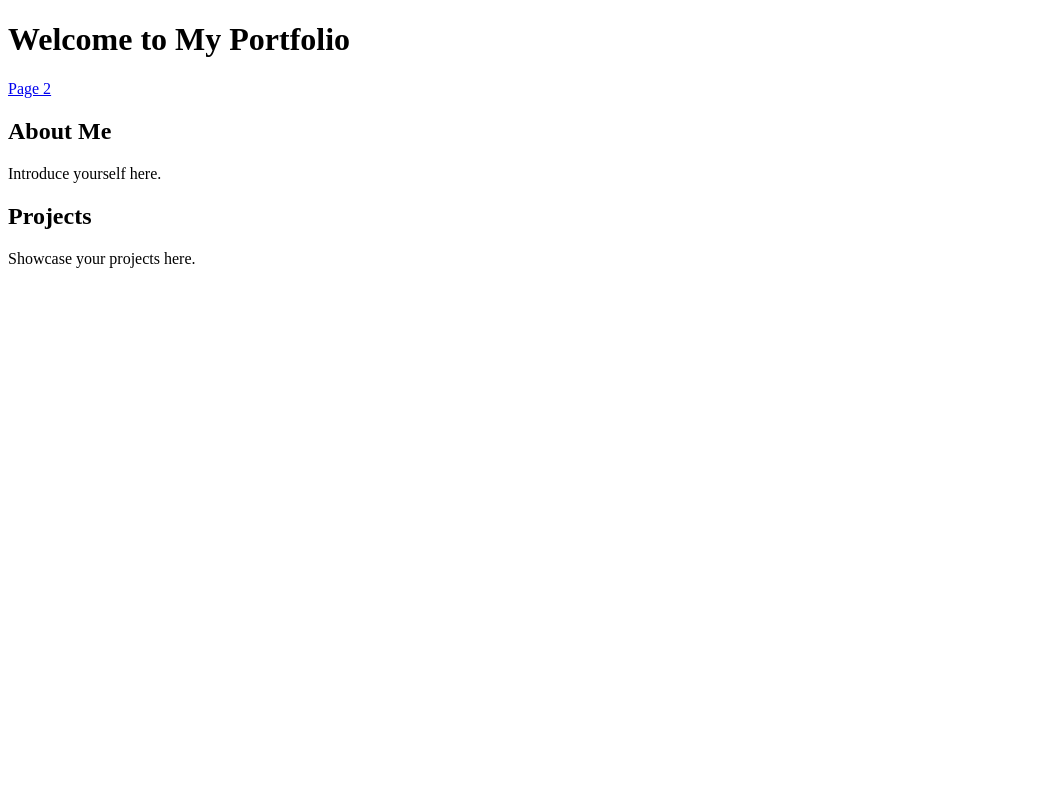
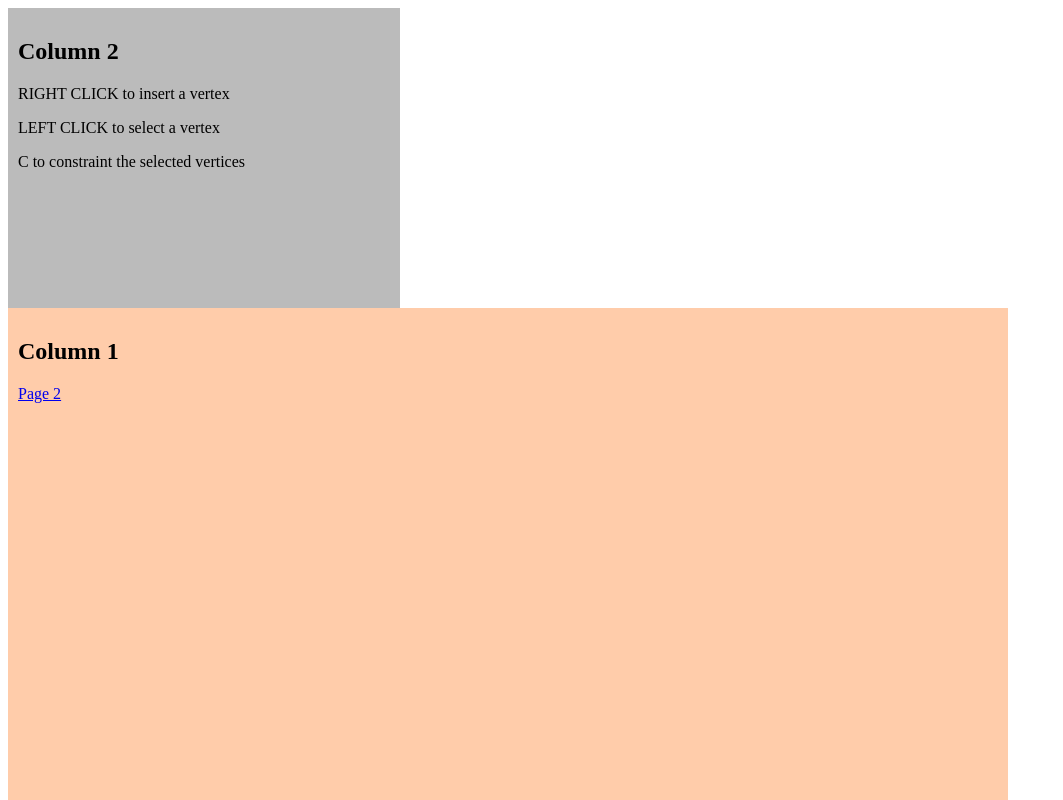
Before and after one commit to Smutekj/Smutekj.github.io, a plain HTML site: page index.html in a window 1280 px wide. Shown: the top 800 px of the page, without its empty margins (0-1063 px from the left). Drawn offline with Linux system fonts and the light colour scheme.

Commit message:
stole some html, lol

```diff
--- a/index.html
+++ b/index.html
@@ -1,23 +1,54 @@
 <!DOCTYPE html>
-<html lang="en">
-<head>
-    <meta charset="UTF-8">
-    <meta name="viewport" content="width=device-width, initial-scale=1.0">
-    <title>My Portfolio</title>
-    <link rel="stylesheet" href="styles.css">
+<html>
+    <head>
+        <meta charset="UTF-8">
+        <meta name="viewport" content="width=device-width, initial-scale=1">
+        <link rel="stylesheet" href="styles.css">
+<style>
+* {
+  box-sizing: border-box;
+}
+
+/* Create two equal columns that floats next to each other */
+.column {
+  float: left;
+  width: 31%;
+  padding: 10px;
+  height: 300px; /* Should be removed. Only for demonstration */
+}
+.column2 {
+  float: left;
+  width: 1000px;
+  padding: 10px;
+  height: 1000px; /* Should be removed. Only for demonstration */
+}
+
+/* Clear floats after the columns */
+.row:after {
+  content: "";
+  display: table;
+  clear: both;
+}
+
+/* Responsive layout - makes the two columns stack on top of each other instead of next to each other */
+@media screen and (max-width: 600px) {
+  .column {
+    width: 100%;
+  }
+}
+</style>
 </head>
 <body>
-    <header>
-        <h1>Welcome to My Portfolio</h1>
-        <a href="Renderer/Example.html">Page 2</a>
-    </header>
-    <section>
-        <h2>About Me</h2>
-        <p>Introduce yourself here.</p>
-    </section>
-    <section>
-        <h2>Projects</h2>
-        <p>Showcase your projects here.</p>
-    </section>
-</body>
-</html>
+
+<div class="row">
+  <div class="column" style="background-color:#bbb;">
+    <h2>Column 2</h2>
+    <p>RIGHT CLICK to insert a vertex </p>
+    <p>LEFT CLICK to select a vertex </p>
+    <p>C to constraint the selected vertices </p>
+  </div>
+  <div class="column2" style="background-color:#fca;">
+    <h2>Column 1</h2>
+    <a href="Renderer/Example.html">Page 2</a>
+  </div>
+</div>
```
